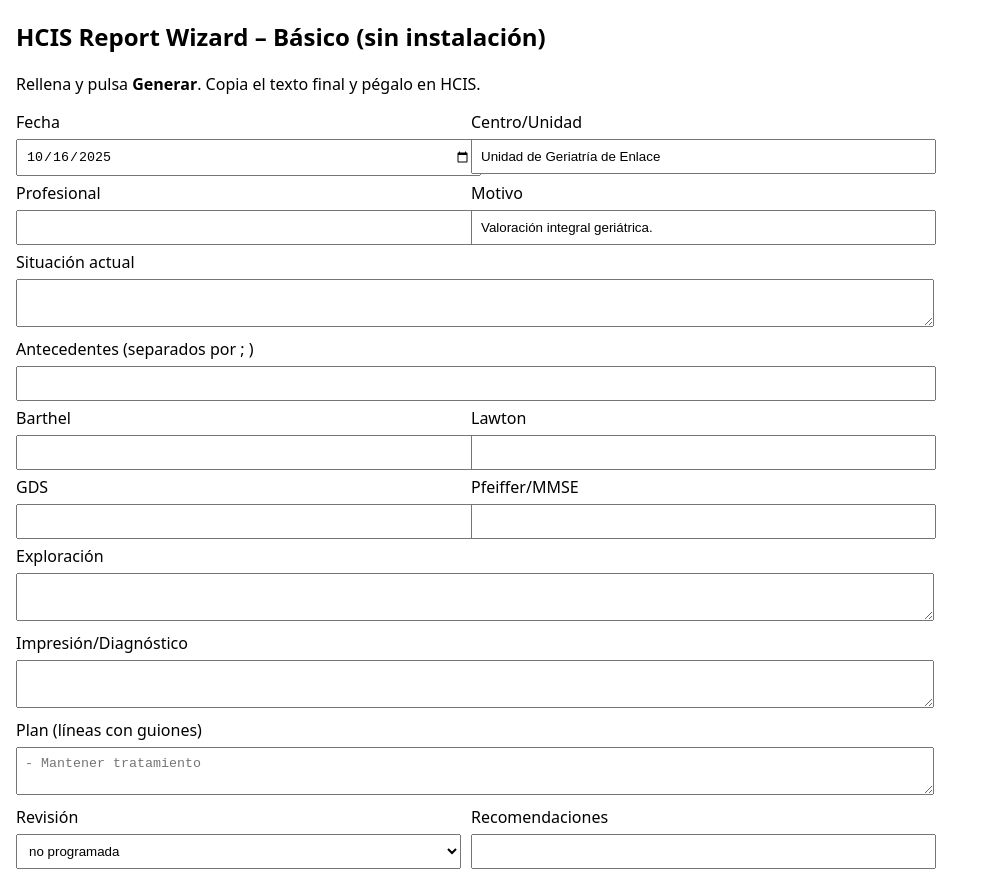
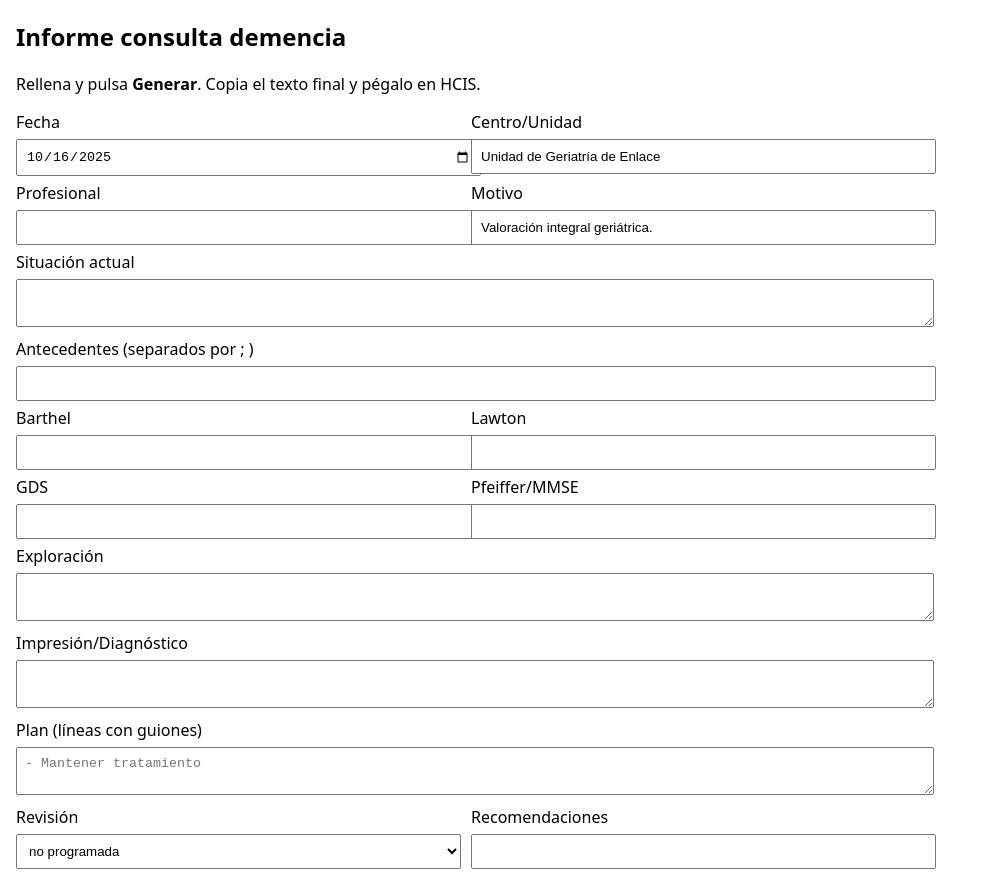
Before and after one commit to francescageriatra/hcis-report-wizard, a plain HTML site: page index.html in a window 1280 px wide. Shown: the top 878 px of the page, without its empty margins (0-983 px from the left). Drawn offline with Linux system fonts and the light colour scheme.

Commit message:
Update index.html

```diff
--- a/index.html
+++ b/index.html
@@ -1,10 +1,10 @@
 <!DOCTYPE html><html lang="es"><meta charset="utf-8">
-<title>HCIS Report Wizard – Básico</title><meta name="viewport" content="width=device-width,initial-scale=1">
+<title>Informe consulta demencia</title><meta name="viewport" content="width=device-width,initial-scale=1">
 <style>body{font-family:system-ui,Segoe UI,Roboto,Arial;margin:16px;max-width:900px}
 textarea,input,select{width:100%;padding:8px;margin:6px 0}.row{display:grid;grid-template-columns:1fr 1fr;gap:10px}
 .btn{padding:8px 12px;margin-right:6px}#out{white-space:pre-wrap;border:1px solid #ccc;padding:10px;min-height:160px}
 </style>
-<h2>HCIS Report Wizard – Básico (sin instalación)</h2>
+<h2>Informe consulta demencia</h2>
 <p>Rellena y pulsa <b>Generar</b>. Copia el texto final y pégalo en HCIS.</p>
 <div class="row"><div><label>Fecha <input id="fecha" type="date"></label></div>
 <div><label>Centro/Unidad <input id="centro" value="Unidad de Geriatría de Enlace"></label></div></div>
```
